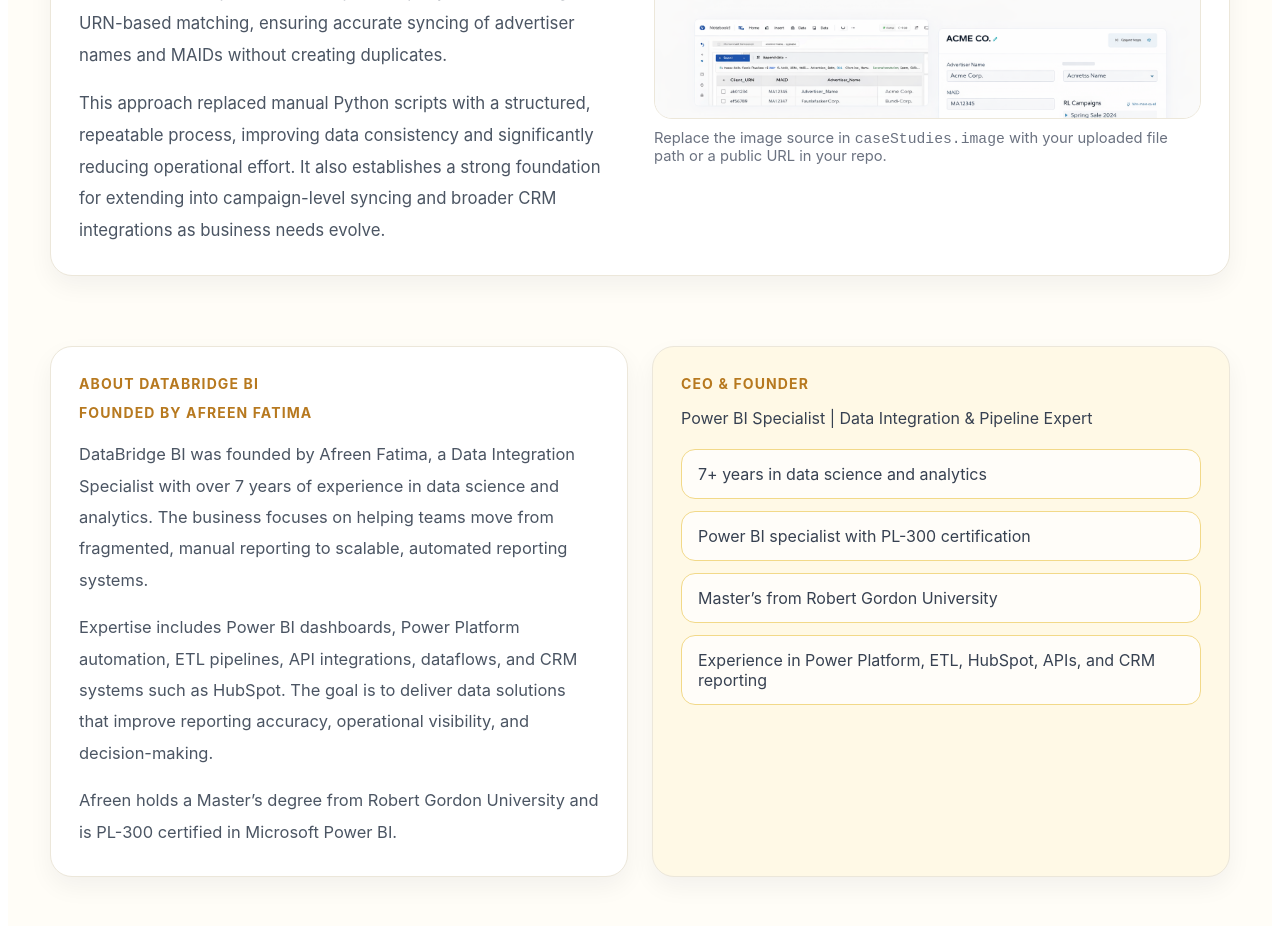
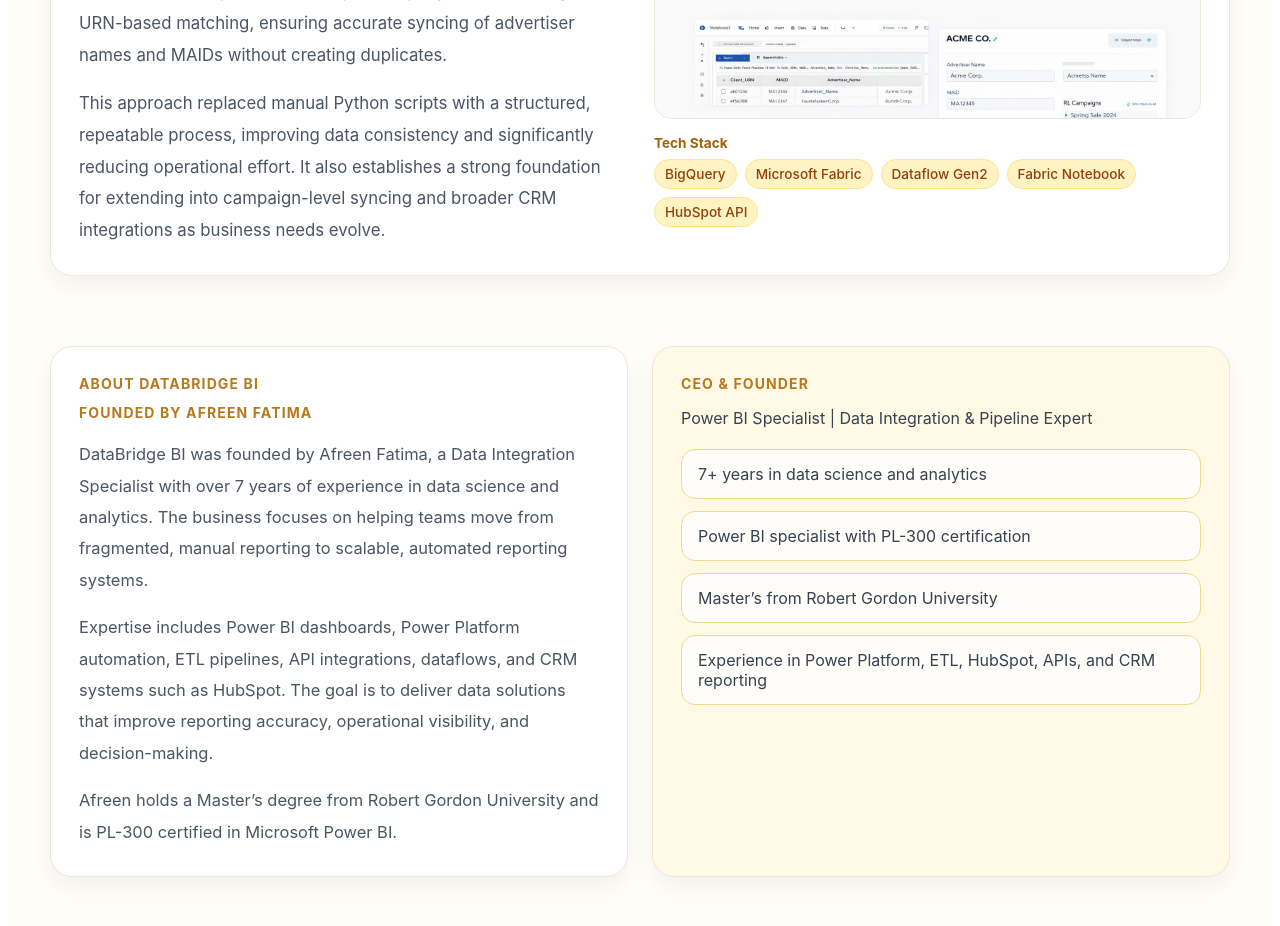
Before and after one commit to Afreenn04/databridge-bi, a Next.js app: page / in a window 1280 px wide. Shown: the part 1100-2026 px from the top of the page. Built offline with nearby package versions, Linux system fonts and the light colour scheme.

Commit message:
Update page.js

```diff
--- a/app/page.js
+++ b/app/page.js
@@ -195,6 +195,7 @@ export default function DataBridgeBIWebsite() {
                   This approach replaced manual Python scripts with a structured, repeatable process, improving data consistency and significantly reducing operational effort. It also establishes a strong foundation for extending into campaign-level syncing and broader CRM integrations as business needs evolve.
                 </p>
               </div>
+
               <div>
                 <div
                   style={{
@@ -210,9 +211,36 @@ export default function DataBridgeBIWebsite() {
                     style={{ width: "100%", display: "block", objectFit: "cover" }}
                   />
                 </div>
-                <p style={{ color: "#6b7280", fontSize: "0.92rem", marginTop: "10px", marginBottom: 0 }}>
-                  Replace the image source in <code>caseStudies.image</code> with your uploaded file path or a public URL in your repo.
-                </p>
+
+                <div style={{ marginTop: "16px" }}>
+                  <div style={{ fontSize: "0.85rem", fontWeight: 700, color: "#a16207", marginBottom: "8px" }}>
+                    Tech Stack
+                  </div>
+                  <div style={{ display: "flex", flexWrap: "wrap", gap: "8px" }}>
+                    {[
+                      "BigQuery",
+                      "Microsoft Fabric",
+                      "Dataflow Gen2",
+                      "Fabric Notebook",
+                      "HubSpot API",
+                    ].map((tech) => (
+                      <span
+                        key={tech}
+                        style={{
+                          background: "#fff3c4",
+                          border: "1px solid #fde68a",
+                          borderRadius: "999px",
+                          padding: "6px 10px",
+                          fontSize: "0.85rem",
+                          color: "#92400e",
+                          fontWeight: 500,
+                        }}
+                      >
+                        {tech}
+                      </span>
+                    ))}
+                  </div>
+                </div>
               </div>
             </div>
           ))}
```
